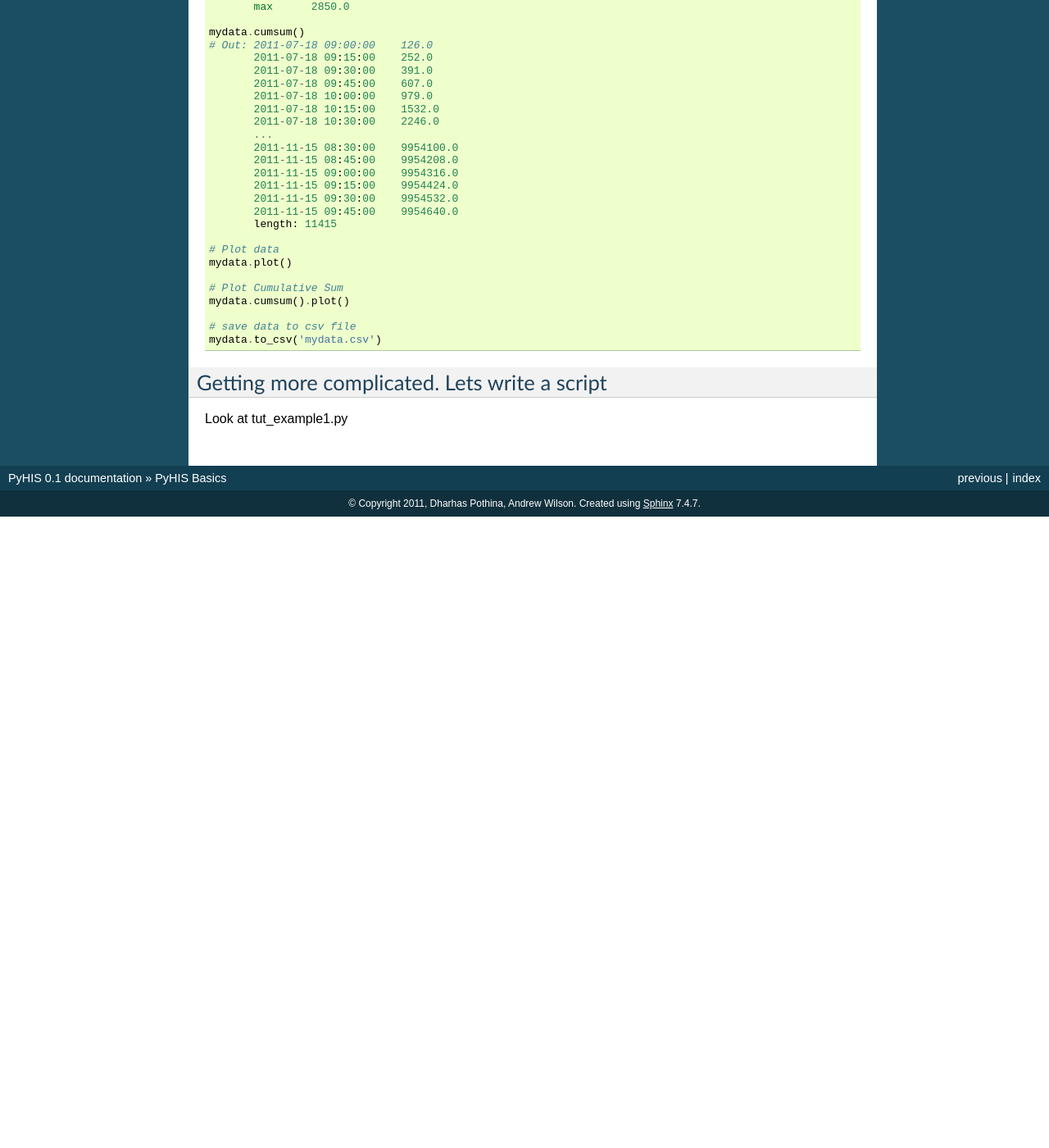
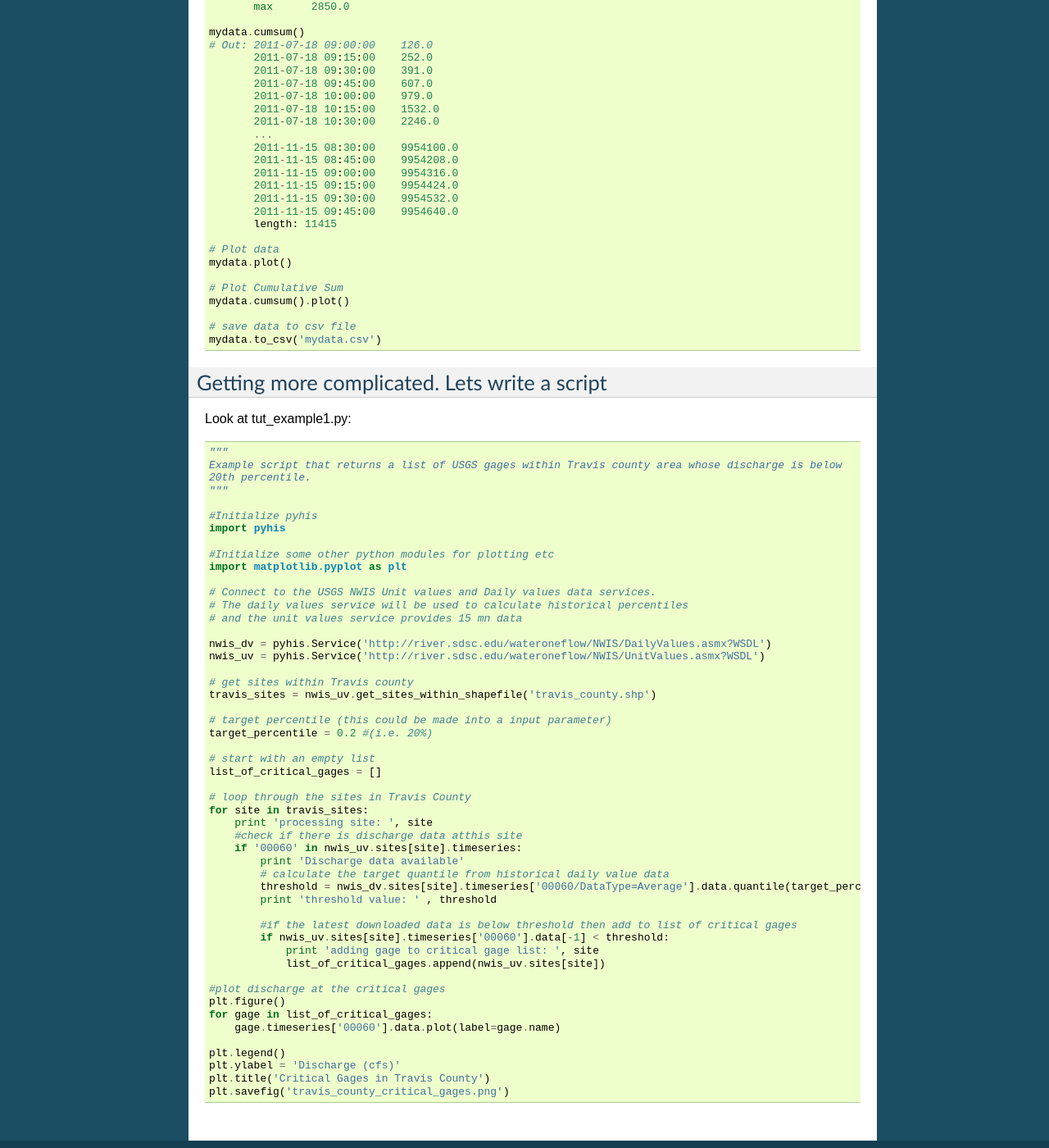
Before and after one commit to ulmo-dev/ulmo, a Sphinx documentation site: the page built from docs/tutorial.rst, in a window 1280 px wide and 1400 px high, scrolled down 7201 px. Shown: the whole window at 82% size. Built offline with Sphinx 7.4.7, drawn with Linux system fonts in a browser that asks for light colours; before the commit the page ends 7831 px from its top, so only the background shows below that.

Commit message:
added example to tutorial.rst

```diff
--- a/docs/tutorial.rst
+++ b/docs/tutorial.rst
@@ -451,4 +451,56 @@ a few::
 Getting more complicated. Lets write a script
 =============================================
 
-Look at tut_example1.py
+Look at tut_example1.py::
+
+  """
+  Example script that returns a list of USGS gages within Travis county area whose discharge is below
+  20th percentile.
+  """
+
+  #Initialize pyhis
+  import pyhis
+
+  #Initialize some other python modules for plotting etc
+  import matplotlib.pyplot as plt
+
+  # Connect to the USGS NWIS Unit values and Daily values data services.
+  # The daily values service will be used to calculate historical percentiles
+  # and the unit values service provides 15 mn data
+
+  nwis_dv = pyhis.Service('http://river.sdsc.edu/wateroneflow/NWIS/DailyValues.asmx?WSDL')
+  nwis_uv = pyhis.Service('http://river.sdsc.edu/wateroneflow/NWIS/UnitValues.asmx?WSDL')
+
+  # get sites within Travis county
+  travis_sites = nwis_uv.get_sites_within_shapefile('travis_county.shp')
+
+  # target percentile (this could be made into a input parameter)
+  target_percentile = 0.2 #(i.e. 20%)
+
+  # start with an empty list
+  list_of_critical_gages = []
+
+  # loop through the sites in Travis County
+  for site in travis_sites:
+      print 'processing site: ', site
+      #check if there is discharge data atthis site
+      if '00060' in nwis_uv.sites[site].timeseries:
+          print 'Discharge data available'
+          # calculate the target quantile from historical daily value data
+          threshold = nwis_dv.sites[site].timeseries['00060/DataType=Average'].data.quantile(target_percentile)
+          print 'threshold value: ' , threshold
+
+          #if the latest downloaded data is below threshold then add to list of critical gages
+          if nwis_uv.sites[site].timeseries['00060'].data[-1] < threshold:
+              print 'adding gage to critical gage list: ', site
+              list_of_critical_gages.append(nwis_uv.sites[site])
+
+  #plot discharge at the critical gages
+  plt.figure()
+  for gage in list_of_critical_gages:
+      gage.timeseries['00060'].data.plot(label=gage.name)
+
+  plt.legend()
+  plt.ylabel = 'Discharge (cfs)'
+  plt.title('Critical Gages in Travis County')
+  plt.savefig('travis_county_critical_gages.png')
```
